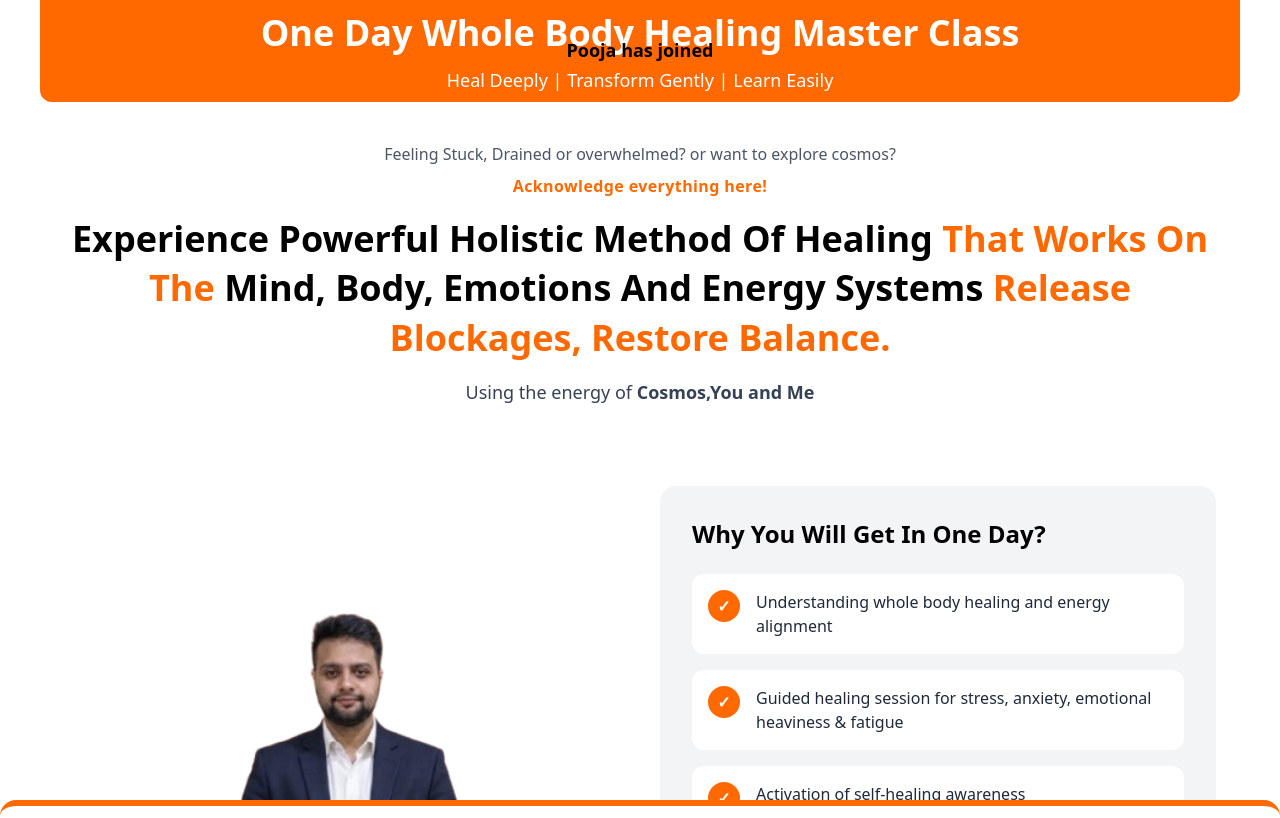
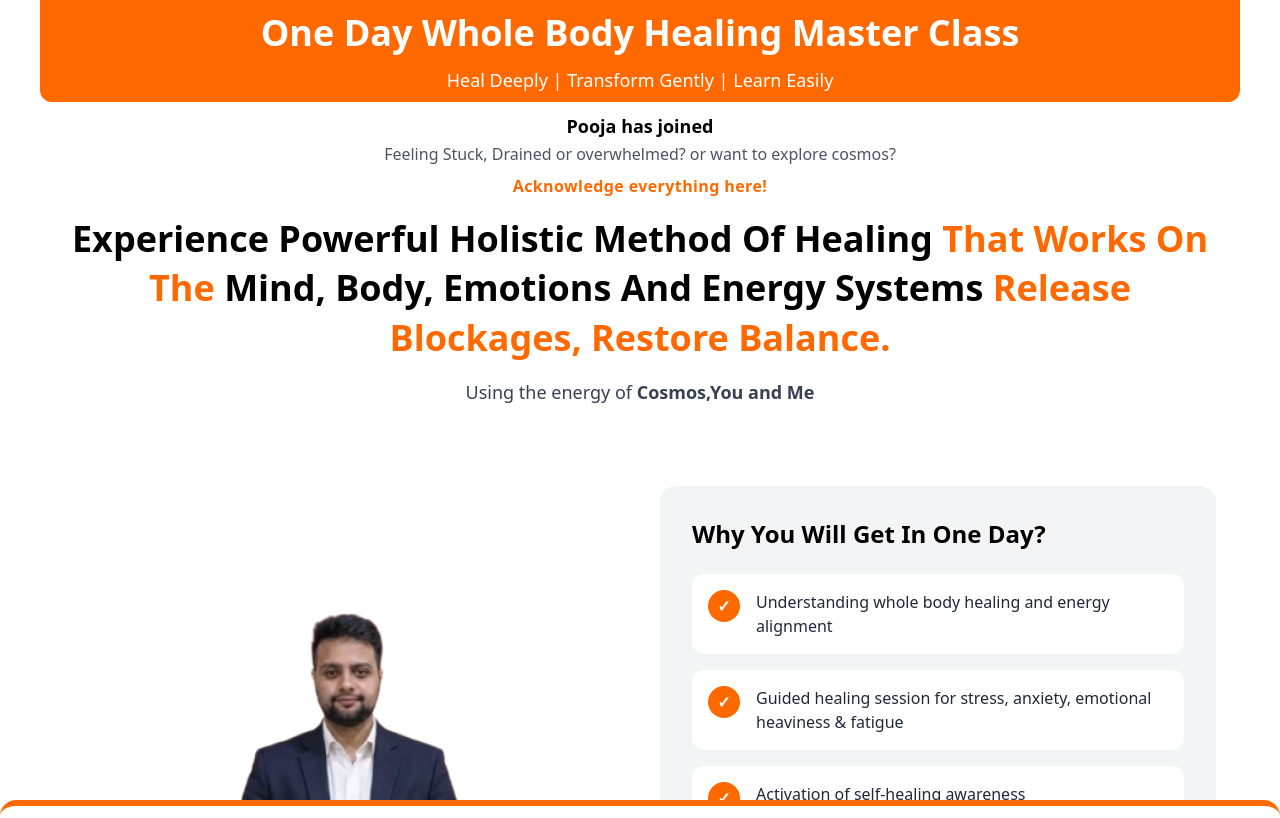
Before and after one commit to Rajatchauhan9690/vikas, a React (Vite) app: page / in a window 1280 px wide. Shown: the top 818 px of the page. Built offline with nearby package versions, Linux system fonts and the light colour scheme.

Commit message:
toast position

```diff
--- a/src/components/Hero.jsx
+++ b/src/components/Hero.jsx
@@ -50,7 +50,7 @@ export default function Hero() {
       setTimeout(() => {
         setToastMessage("");
       }, 3000);
-    }, 6000);
+    }, 5000);
 
     return () => clearInterval(interval);
   }, []);
@@ -221,8 +221,8 @@ export default function Hero() {
       </section>
       {/* ===== Center Toast ===== */}
       {toastMessage && (
-        <section className="fixed top-5 left-1/2 transform -translate-x-1/2 z-50">
-          <div className="text-black px-8 py-4 rounded-lg text-lg font-semibold">
+        <section className="fixed top-21 md:top-26 left-1/2 transform -translate-x-1/2 z-50">
+          <div className="bg-white text-black px-2 py-2 rounded-lg text-lg font-semibold">
             {toastMessage}
           </div>
         </section>
```
